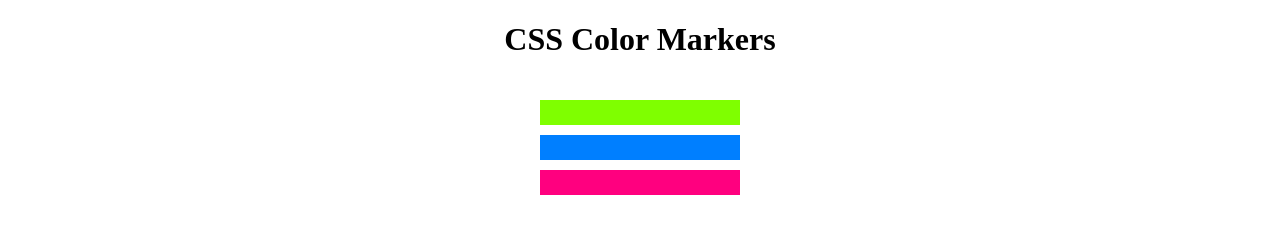
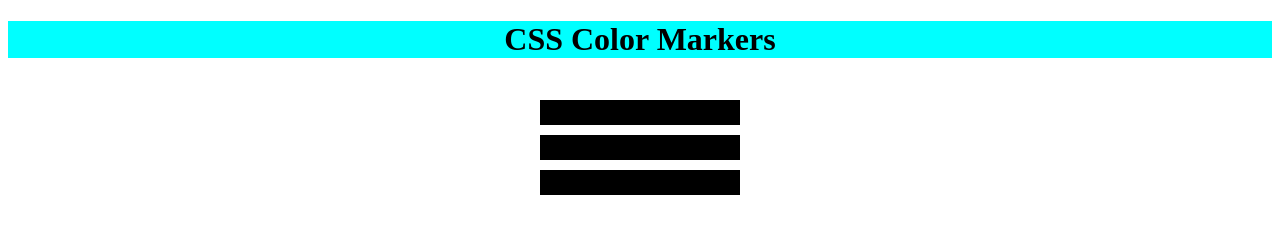
Before and after one commit to epdowsl/3-CSS-2-FreeCodeCamp, a plain HTML site: page index.html in a window 1280 px wide. Drawn offline with Linux system fonts and the light colour scheme.

```diff
--- a/style.css
+++ b/style.css
@@ -3,6 +3,7 @@
 
 h1 {
     text-align: center;
+    background-color: rgb(0, 255, 255);
 }
 
 .marker {
@@ -18,13 +19,13 @@
 }
 
 .one {
-    background-color: rgb(127, 255, 0);
+    background-color: rgb(0, 0, 0);
 }
 
 .two {
-    background-color: rgb(0, 127, 255);
+    background-color: rgb(0, 0, 0);
 }
 
 .three {
-    background-color: rgb(255, 0, 127);
+    background-color: rgb(0, 0, 0);
 }
```
